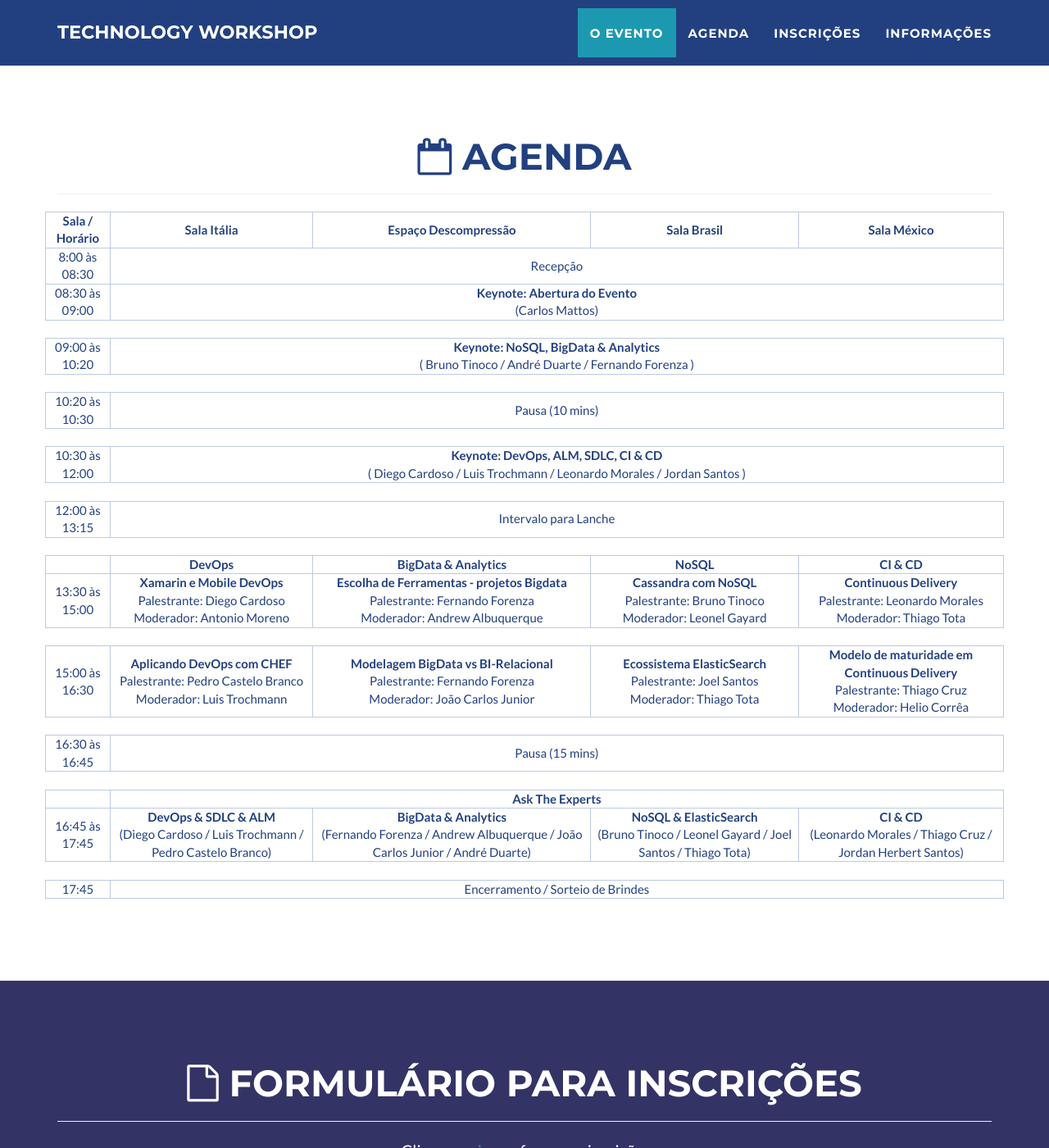
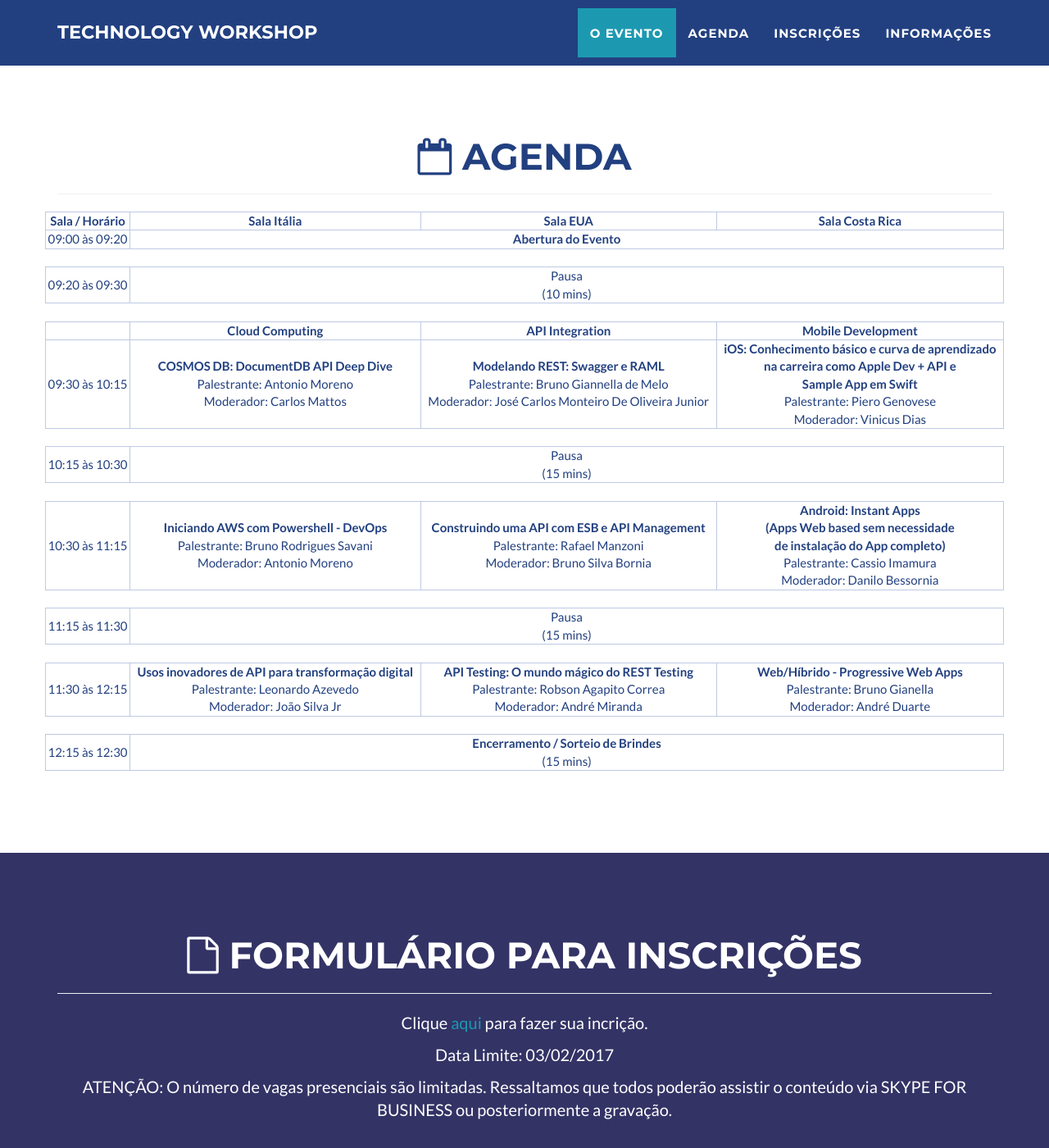
Before and after one commit to gft-technical-practices/2017-workshop-2, a Jekyll site: the page built from index.html, in a window 1280 px wide and 1400 px high, scrolled down 1526 px. Shown: the whole window at 82% size. Built offline with Jekyll 4.4.1, drawn with Linux system fonts in a browser that asks for light colours.

Commit message:
Update agenda.html

```diff
--- a/_includes/agenda.html
+++ b/_includes/agenda.html
@@ -7,152 +7,145 @@
 		<hr>
 		</div>
 	</div>
+
 <div class="row">
+
 <table cellspacing=0 cellpaddind=0 border=1 align="center" border="solid" width="100%" >
 	<thead>
 		<tr >
 			<th>Sala / Horário</th>
 			<th>Sala Itália</th>
-				 <th>Espaço Descompressão</th>
-				 <th>Sala Brasil</th>
-				 <th>Sala México</th>
+			<th>Sala EUA</th>
+			<th>Sala Costa Rica</th>
 		</tr>
 	</thead>
+
 	<tbody>
 		<tr>
-				 <td align="center">8:00 às 08:30</td>
-				 <td align="center" colspan="4">Recepção</td>
-			      </tr>
-			      <tr>
-				 <td align="center">08:30 às 09:00</td>
-				 <td align="center" colspan="4">
-						<b>Keynote: Abertura do Evento </b>
-						<br/>(Carlos Mattos)
+			<td align="center">09:00 às 09:20</td>
+			<td align="center" colspan="3">
+				<b>Abertura do Evento</b>
 			</td>
 		</tr>
+
 		<tr>
-				 <td align="center" class="spacer" colspan="5">&nbsp;</td>
+			<td align="center" class="spacer" colspan="4">&nbsp;</td>
 		</tr>
+
 		<tr>
-				 <td align="center">09:00 às 10:20</td>
-				 <td align="center" colspan="4"><b>Keynote: NoSQL, BigData & Analytics</b>
-					 <br/>
-						( Bruno Tinoco / André Duarte / Fernando Forenza )
+			<td align="center">09:20 às 09:30</td>
+			<td align="center" colspan="3">Pausa<br/>(10 mins)</td>
+		</tr>
+
+		<tr>
+			<td align="center" class="spacer" colspan="4">&nbsp;</td>
+		</tr>
+
+		<tr>
+			<td></td>
+			<td align="center"><b>Cloud Computing</b></td>
+			<td align="center"><b>API Integration</b></td>
+			<td align="center"><b>Mobile Development</b></td>
+		</tr>
+
+		<tr>
+			<td align="center">09:30 às 10:15</td>
+
+			<td align="center">
+				<b>COSMOS DB: DocumentDB API Deep Dive</b>
+				<br/>Palestrante: Antonio Moreno
+				<br/>Moderador: Carlos Mattos
+			</td>
+			<td align="center">
+				<b>Modelando REST: Swagger e RAML</b>
+				<br/>Palestrante: Bruno Giannella de Melo
+				<br/>Moderador: José Carlos Monteiro De Oliveira Junior
+			</td>
+			<td align="center">
+				<b>iOS: Conhecimento básico e curva de aprendizado<br/>
+					na carreira como Apple Dev + API e<br/>
+					Sample App em Swift</b>
+				<br/>Palestrante: Piero Genovese
+				<br/>Moderador: Vinicus Dias
 			</td>
 		</tr>
+
 		<tr>
-				 <td align="center" class="spacer" colspan="5">&nbsp;</td>
+			<td align="center" class="spacer" colspan="4">&nbsp;</td>
 		</tr>
+
 		<tr>
-				 <td align="center">10:20 às 10:30</td>
-				 <td align="center" colspan="4">Pausa (10 mins)</td>
+			<td align="center">10:15 às 10:30</td>
+			<td align="center" colspan="3">Pausa<br/>(15 mins)</td>
 		</tr>
+
 		<tr>
-				 <td align="center" class="spacer" colspan="5">&nbsp;</td>
+			<td align="center" class="spacer" colspan="4">&nbsp;</td>
 		</tr>
+
 		<tr>
-				 <td align="center">10:30 às 12:00</td>
-				 <td align="center" colspan="4"><b>Keynote: DevOps, ALM, SDLC, CI & CD</b>
-						<br/>
-				( Diego Cardoso / Luis Trochmann / Leonardo Morales / Jordan Santos )
-		</td>
-      </tr>
-	<tr>
-         <td align="center" class="spacer" colspan="5">&nbsp;</td>
-      </tr>
-      <tr>
-         <td align="center">12:00 às 13:15</td>
-         <td align="center" colspan="4">Intervalo para Lanche</td>
-      </tr>
-      <tr>
-         <td align="center" class="spacer" colspan="5">&nbsp;</td>
-      </tr>
-      <tr>
-         <td></td>
-         <td align="center"><b>DevOps</b></td>
-         <td align="center"><b>BigData & Analytics</b></td>
-         <td align="center"><b>NoSQL</b></td>
-         <td align="center"><b>CI & CD</b></td>
-      </tr>
-      <tr>
-         <td align="center">13:30 às 15:00</td>
+			<td align="center">10:30 às 11:15</td>
 			<td align="center">
-            <b>Xamarin e Mobile DevOps</b>
-			<br/>Palestrante: Diego Cardoso
+				<b>Iniciando AWS com Powershell - DevOps</b>
+				<br/>Palestrante: Bruno Rodrigues Savani
 				<br/>Moderador: Antonio Moreno
 			</td>
 			<td align="center">
-            <b>Escolha de Ferramentas - projetos Bigdata</b>
-			<br/>Palestrante: Fernando Forenza
-			<br/>Moderador: Andrew Albuquerque
+				<b>Construindo uma API com ESB e API Management</b>
+				<br/>Palestrante: Rafael Manzoni
+				<br/>Moderador: Bruno Silva Bornia
 			</td>
 			<td align="center">
-            <b>Cassandra com NoSQL</b>
-			<br/>Palestrante: Bruno Tinoco
-			<br/>Moderador: Leonel Gayard
+				<b>Android: Instant Apps<br/>(Apps Web based sem necessidade<br/>de instalação do App completo)</b>
+				<br/>Palestrante: Cassio Imamura
+				<br/>Moderador:  Danilo Bessornia
+			</td>
+		</tr>
+
+		<tr>
+			<td align="center" class="spacer" colspan="4">&nbsp;</td>
+		</tr>
+
+		<tr>
+			<td align="center">11:15 às 11:30</td>
+			<td align="center" colspan="3">Pausa<br/>(15 mins)</td>
+		</tr>
+
+		<tr>
+			<td align="center" class="spacer" colspan="4">&nbsp;</td>
+		</tr>
+
+		<tr>
+			<td align="center">11:30 às 12:15</td>
+			<td align="center">
+				<b>Usos inovadores de API para transformação digital</b>
+				<br/>Palestrante: Leonardo Azevedo
+				<br/>Moderador:  João Silva Jr
 			</td>
 			<td align="center">
-            <b>Continuous Delivery</b>
-			<br/>Palestrante: Leonardo Morales
-			<br/>Moderador: Thiago Tota
+				<b>API Testing: O mundo mágico do REST Testing</b>
+				<br/>Palestrante: Robson Agapito Correa
+				<br/>Moderador: André Miranda
+			</td>
+			<td align="center">
+				<b>Web/Híbrido - Progressive Web Apps</b>
+				<br/>Palestrante: Bruno Gianella
+				<br/>Moderador: André Duarte
 			</td>
 		</tr>
+
 		<tr>
-         <td align="center" class="spacer" colspan="5">&nbsp;</td>
+			<td align="center" class="spacer" colspan="4">&nbsp;</td>
 		</tr>
+
 		<tr>
-         <td align="center">15:00 às 16:30</td>
-         <td align="center">
-            <b>Aplicando DevOps com CHEF</b>
-			<br/>Palestrante: Pedro Castelo Branco
-			<br/>Moderador: Luis Trochmann
-		 </td>
-         <td align="center">
-            <b>Modelagem BigData vs BI-Relacional</b>
-			<br/>Palestrante: Fernando Forenza
-			<br/>Moderador: João Carlos Junior
-		 </td>
-         <td align="center">
-            <b>Ecossistema ElasticSearch</b>
-			<br/>Palestrante: Joel Santos
-			<br/>Moderador: Thiago Tota
-		 </td>
-         <td align="center">
-            <b>Modelo de maturidade em Continuous Delivery</b>
-			<br/>Palestrante: Thiago Cruz
-			<br/>Moderador: Helio Corrêa
-		 </td>
-      </tr>
-	  <tr>
-         <td align="center" class="spacer" colspan="5">&nbsp;</td>
-      </tr>
-      <tr>
-         <td align="center">16:30 às 16:45</td>
-         <td align="center" colspan="4">Pausa (15 mins)</td>
-      </tr>
-      <tr>
-         <td align="center" class="spacer" colspan="5">&nbsp;</td>
-      </tr>
-      <tr>
-         <td/>
-         <td align="center" colspan="4"><b>Ask The Experts</b></td>
-      </tr>
-      <tr>
-		 <td align="center">16:45 às 17:45</td>
-         <td align="center"><b>DevOps & SDLC & ALM</b><br/> (Diego Cardoso / Luis Trochmann / Pedro Castelo Branco)</td>
-         <td align="center"><b>BigData & Analytics</b><br/> (Fernando Forenza / Andrew Albuquerque / João Carlos Junior / André Duarte) </td>
-         <td align="center"><b>NoSQL & ElasticSearch</b><br/> (Bruno Tinoco / Leonel Gayard / Joel Santos / Thiago Tota)</td>
-         <td align="center"><b>CI & CD</b><br/> (Leonardo Morales / Thiago Cruz / Jordan Herbert Santos) </td>
-      </tr>
-	  <tr>
-         <td align="center" class="spacer" colspan="5">&nbsp;</td>
-      </tr>
-      <tr>
-         <td align="center">17:45</td>
-         <td align="center" colspan="4">Encerramento / Sorteio de Brindes</td>
+			<td align="center">12:15 às 12:30</td>
+			<td align="center" colspan="3"><b>Encerramento / Sorteio de Brindes</b><br/>(15 mins)</td>
 		</tr>
 	</tbody>
 </table>
+
 </div>
 </div>
+
 </section>
```
Lines whose indentation alone changed are shown as unchanged.
